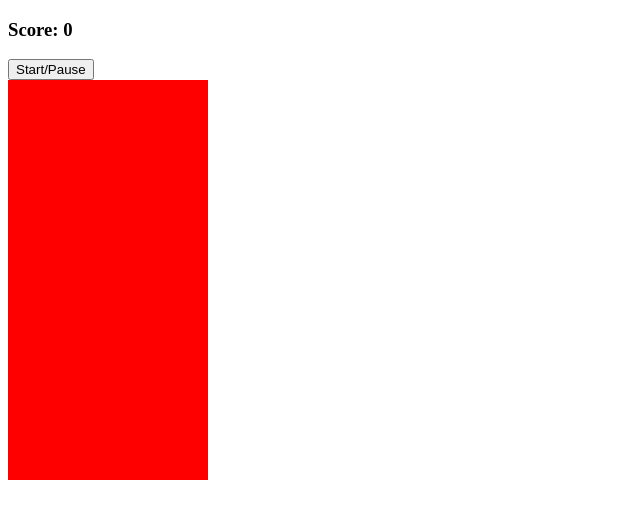
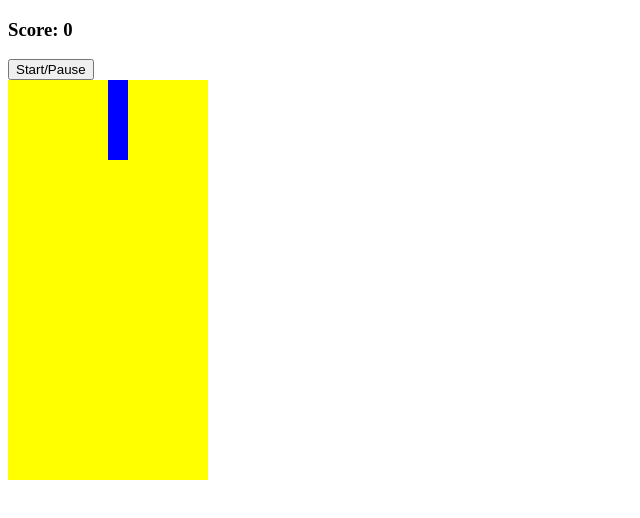
Before and after one commit to avillanMty01/tetrisJS, a plain HTML site: page index.html in a window 1280 px wide. Shown: the whole page, without its empty margins (0-640 px from the left). Drawn offline with Linux system fonts and the light colour scheme.

Commit message:
end draw
only paints the grid, and a random tetromino on our grid, using classList.add . remove

```diff
--- a/app.js
+++ b/app.js
@@ -43,4 +43,28 @@ document.addEventListener('DOMContentLoaded', () => {
   ]
 
   const theTetrominoes = [lTetromino, zTetromino, tTetromino, oTetromino, iTetromino]
-})
+
+  let currentPosition = 4
+  let currentRotation = 0
+
+  // randomly select a Tetromino and its first rotation
+  let random = Math.floor(Math.random() * theTetrominoes.length)
+  console.log(random)
+  let current = theTetrominoes[random][currentRotation]
+
+  // draw the Tetromino
+  function draw() {
+    current.forEach(index => {
+      squares[currentPosition + index].classList.add('tetromino')
+    })
+  }
+  // undraw the Tetromino
+  function undraw() {
+    current.forEach(index => {
+      squares[currentPosition + index].classList.remove('tetromino')    })
+  }
+  draw()
+
+
+
+}) // END script
--- a/style.css
+++ b/style.css
@@ -9,5 +9,8 @@
 .grid div {
   height: 20px;
   width: 20px;
-  background-color: red;
 }
+/* This is a comment */
+.tetromino {
+  background-color: blue;
+}
```
